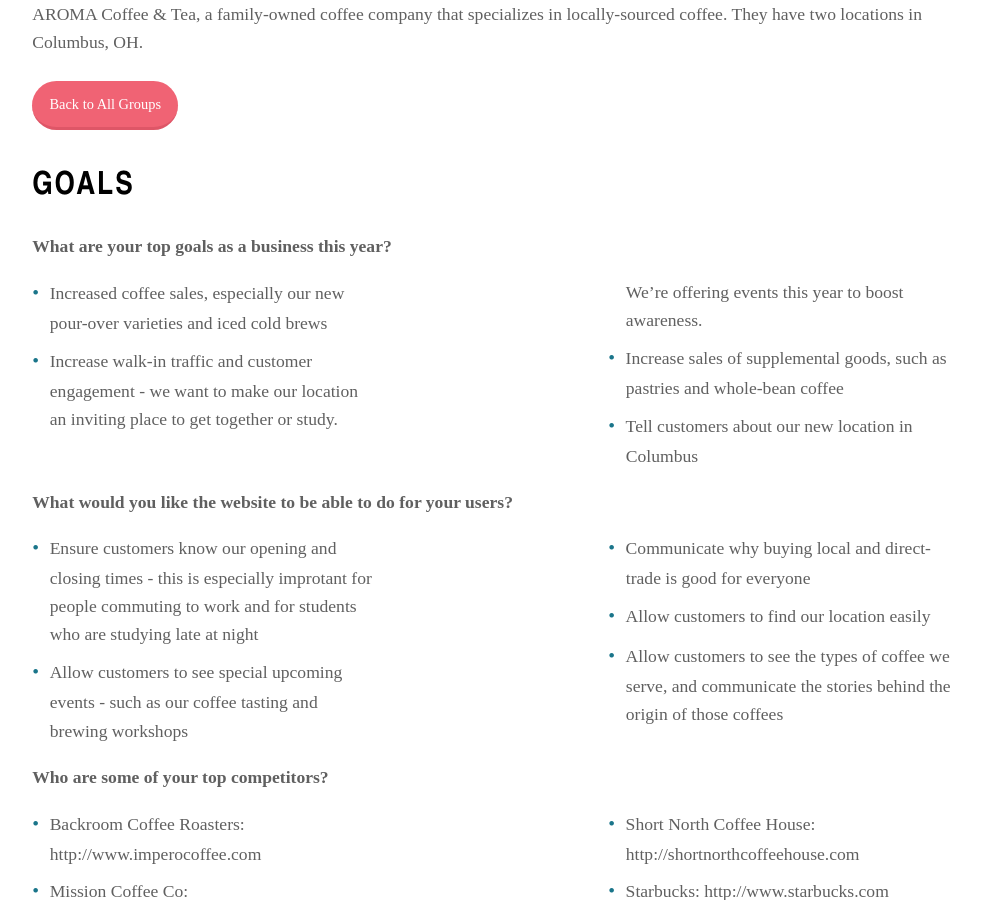
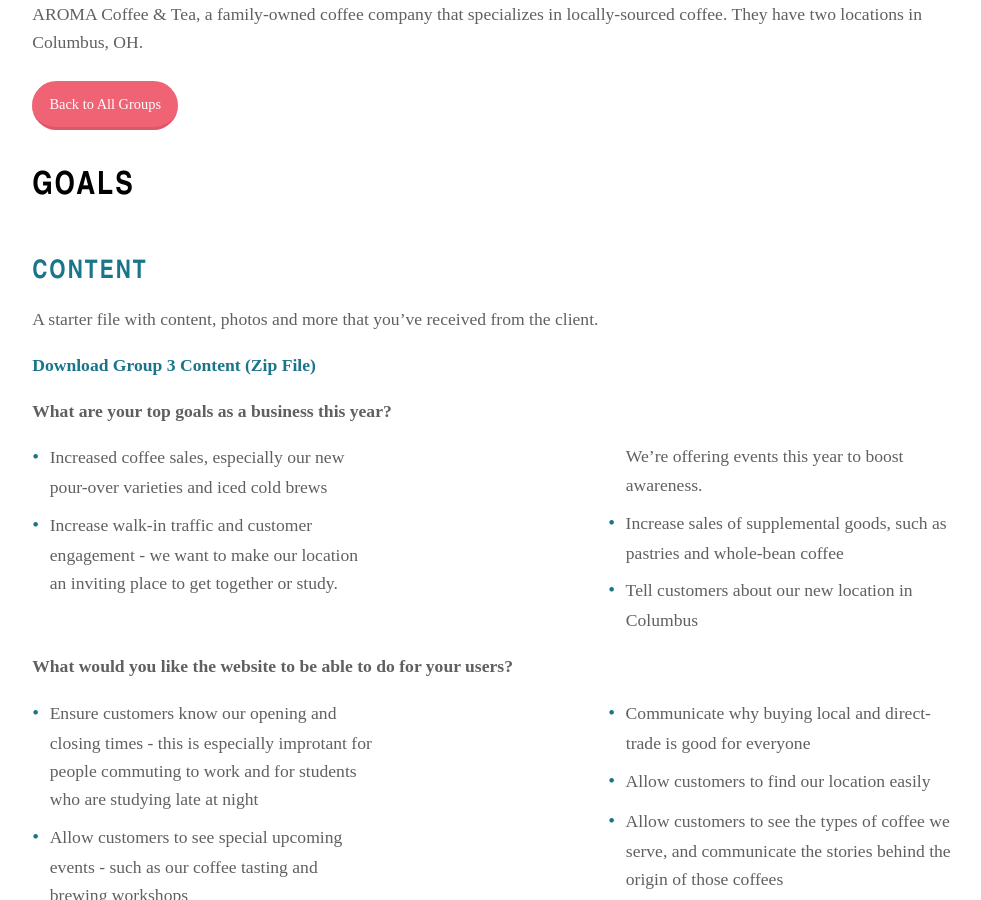
Before and after one commit to KentStateWeb/rwd, a Jekyll site: the page built from _groups/group3.md, in a window 1280 px wide and 900 px high, scrolled down 552 px. Shown: the whole window, without its empty margins (147-1128 px from the left). Built offline with Jekyll 4.4.1, drawn with Linux system fonts in a browser that asks for light colours.

Commit message:
Group 3 content added

```diff
--- a/_groups/group3.md
+++ b/_groups/group3.md
@@ -8,6 +8,13 @@
 ---
 
 ## Goals
+
+### Content
+
+A starter file with content, photos and more that you've received from the client.
+
+<a href="/groups/assets/group3/Group-3-Content.zip">Download Group 3 Content (Zip File)</a>
+
 
 **What are your top goals as a business this year?**
 
```
Also changed, not shown: 2 other files.
